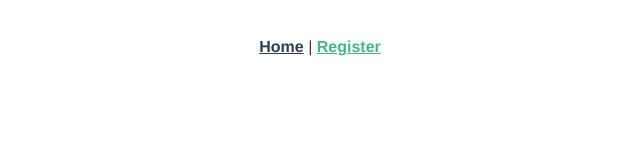
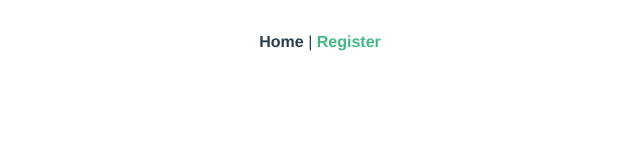
Before and after one commit to MarcoBesana99/vue-sanctum-front-end, a Vue app: page /register in a window 1280 px wide. Shown: the top 160 px of the page, without its empty margins (320-960 px from the left). Built offline with nearby package versions, Linux system fonts and the light colour scheme.

Commit message:
added tailwind css

```diff
--- /dev/null
+++ b/postcss.config.js
@@ -0,0 +1,6 @@
+module.exports = {
+  plugins: {
+    tailwindcss: {},
+    autoprefixer: {}
+  }
+}
--- /dev/null
+++ b/src/assets/tailwind.css
@@ -0,0 +1,5 @@
+@tailwind base;
+
+@tailwind components;
+
+@tailwind utilities;
--- a/src/main.js
+++ b/src/main.js
@@ -1,5 +1,6 @@
 import { createApp } from 'vue'
 import App from './App.vue'
 import router from './router'
+import './assets/tailwind.css'
 
 createApp(App).use(router).mount('#app')
--- /dev/null
+++ b/tailwind.config.js
@@ -0,0 +1,11 @@
+module.exports = {
+  purge: { content: ['./public/**/*.html', './src/**/*.vue'] },
+  darkMode: false, // or 'media' or 'class'
+  theme: {
+    extend: {},
+  },
+  variants: {
+    extend: {},
+  },
+  plugins: [],
+}
```
Also changed, not shown: package.json (+6 -1 lines), 1 other file (tests, documents, lock files or other folders).
